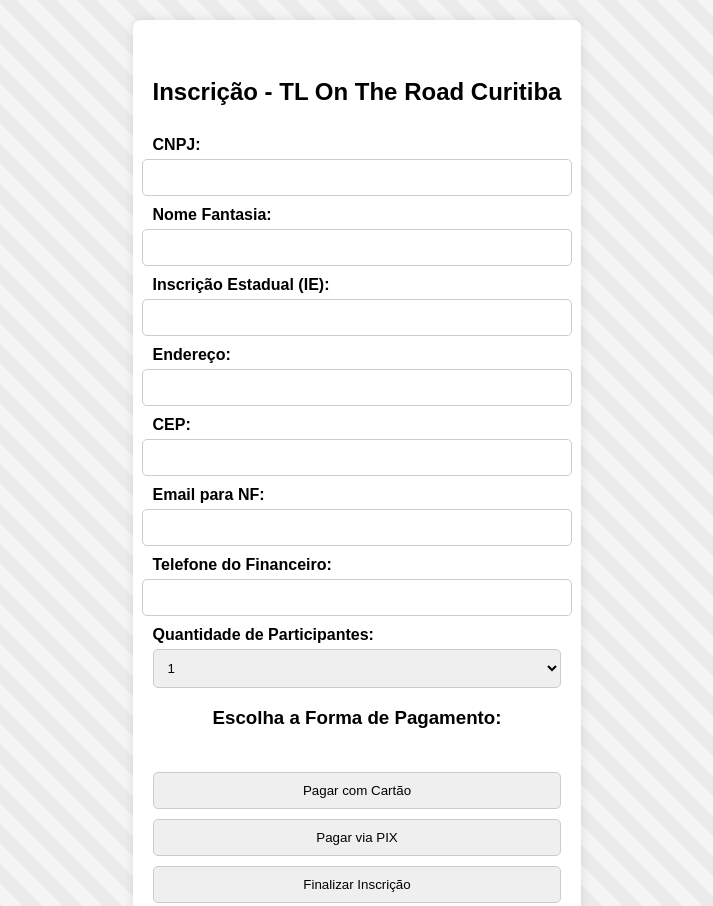
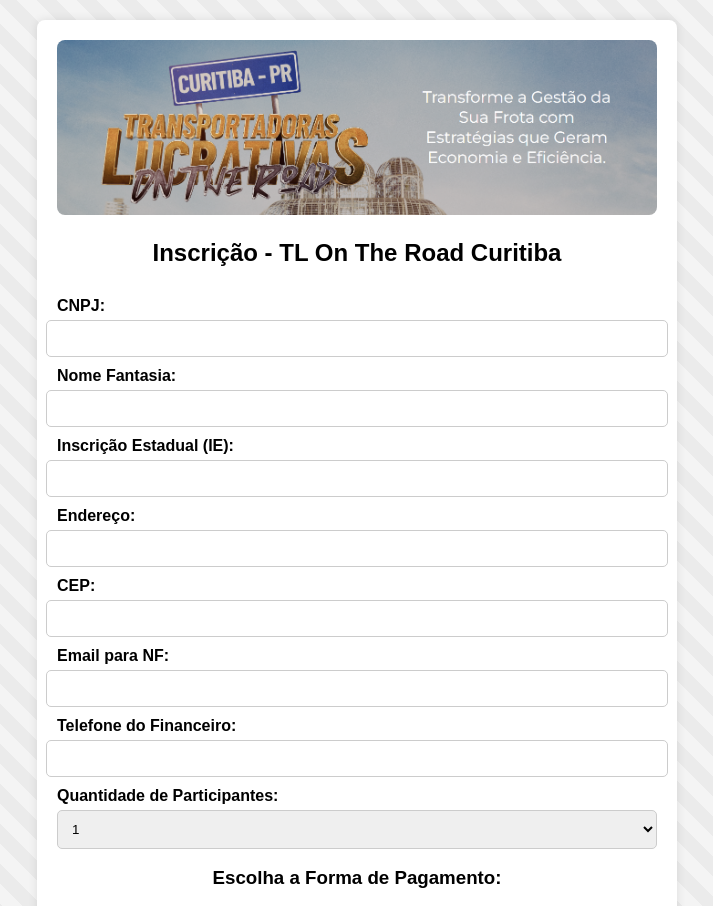
Before and after one commit to Mauriciozzzzz/inscricao-evento-teste, a plain HTML site: page index.html in a window 1280 px wide. Shown: the top 906 px of the page, without its empty margins (283-996 px from the left). Drawn offline with Linux system fonts and the light colour scheme.

Commit message:
index.html

```diff
--- a/index.html
+++ b/index.html
@@ -79,7 +79,7 @@
 </head>
 <body>
     <div class="container">
-        <img https://github.com/Mauriciozzzzz/inscricao-evento-teste/blob/main/assets/Captura%20de%20tela%202025-02-12%20160128.png?raw=true>
+        <img src="https://github.com/Mauriciozzzzz/inscricao-evento-teste/blob/main/assets/Captura%20de%20tela%202025-02-12%20160128.png?raw=true" alt="Evento TL On The Road Curitiba" class="event-image">
         <h2>Inscrição - TL On The Road Curitiba</h2>
         <form id="registrationForm">
             <label for="cnpj">CNPJ:</label>
```
